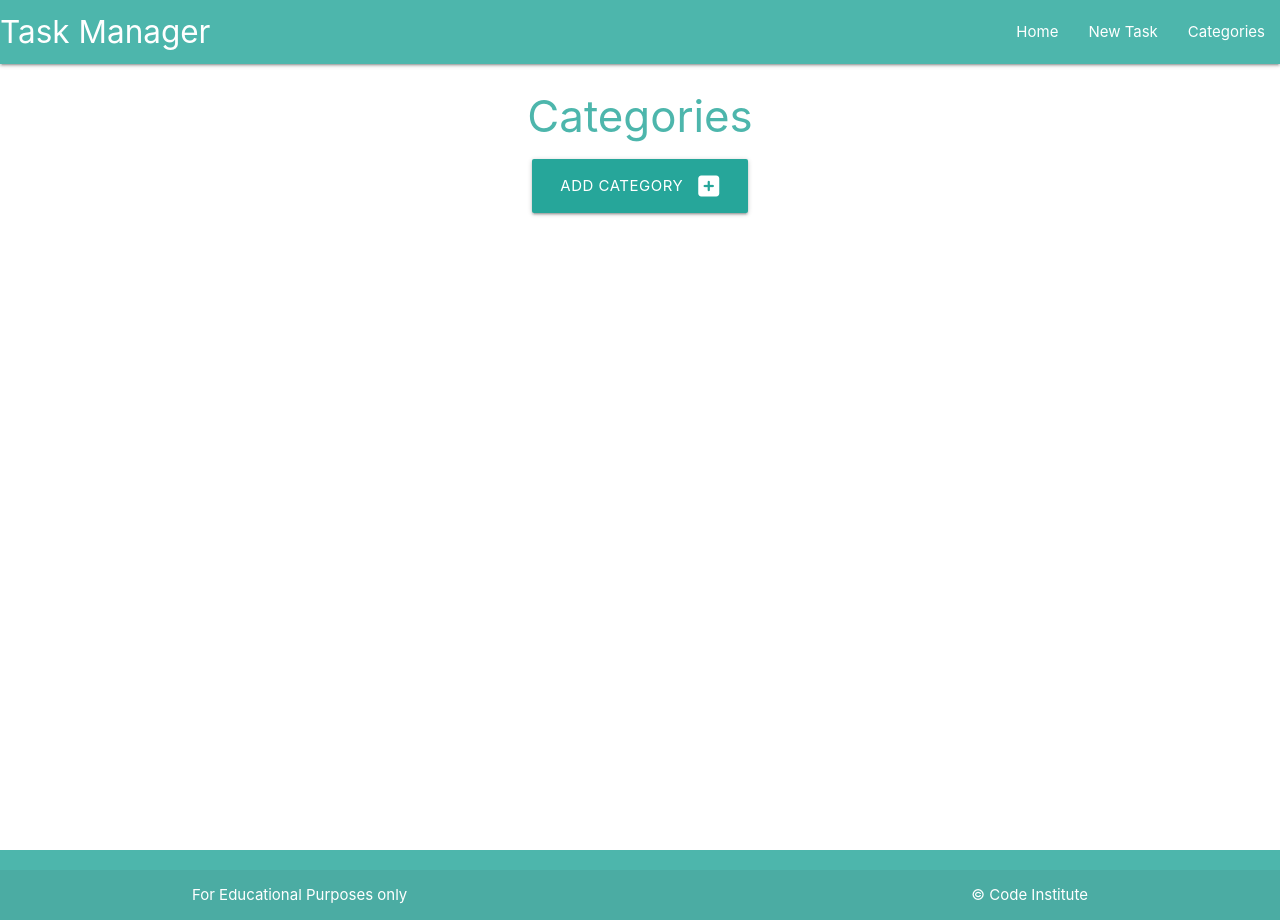
After one commit to MBissett29/Task-Manager-Project, a Flask app: page /categories in a window 1280 px wide. The commit adds this page. Run offline with Flask 2, Linux system fonts and the light colour scheme.

Commit message:
Add a categories page using GET POST python methods

```diff
--- a/taskmanager/models.py
+++ b/taskmanager/models.py
@@ -4,7 +4,7 @@ from taskmanager import db
 class Category(db.Model):
     # schema for the Category model
     id = db.Column(db.Integer, primary_key=True)
-    categroy_name = db.Column(db.String(25), unique=True, nullable=False)
+    category_name = db.Column(db.String(25), unique=True, nullable=False)
     tasks = db.relationship("Task", backref="categroy", cascade="all, delete", lazy=True)
 
     def __repr__(self):
--- a/taskmanager/routes.py
+++ b/taskmanager/routes.py
@@ -1,7 +1,23 @@
-from flask import render_template
+from flask import render_template, request, redirect, url_for
 from taskmanager import app, db
 from taskmanager.models import Category, Task
+
 
 @app.route("/")
 def home():
     return render_template("tasks.html")
+
+
+@app.route("/categories")
+def categories():
+    return render_template("categories.html")
+
+
+@app.route("/add_category", methods=["GET", "POST"])
+def add_category():
+    if request.method == "POST":
+        category = Category(category_name=request.form.get("category_name"))
+        db.session.add(category)
+        db.session.commit()
+        return redirect(url_for("categories"))
+    return render_template("add_category.html")
--- a/taskmanager/templates/base.html
+++ b/taskmanager/templates/base.html
@@ -18,7 +18,7 @@
               <ul class="right hide-on-med-and-down">
                 <li><a href="{{ url_for('home') }}">Home</a></li>
                 <li><a href="">New Task</a></li>
-                <li><a href="">Categories</a></li>
+                <li><a href="{{ url_for('categories') }}">Categories</a></li>
               </ul>
             </div>
           </nav>
@@ -26,7 +26,7 @@
           <ul class="sidenav" id="mobile-demo">
             <li><a href="{{ url_for('home') }}">Home</a></li>
             <li><a href="">New Task</a></li>
-            <li><a href="">Categories</a></li>
+            <li><a href="{{ url_for('categories') }}">Categories</a></li>
           </ul>
     </header>
 
--- /dev/null
+++ b/taskmanager/templates/categories.html
@@ -0,0 +1,14 @@
+{% extends "base.html" %}
+{% block content %}
+
+<h3 class="teal-text text-lighten-2 center-align">Categories</h3>
+
+<div class="row">
+    <div class="col s12 center-align">
+        <a href="{{ url_for('add_category') }}" class="btn-large teal-lighten-2">
+            Add Category <i class="fas fa-plus-square right"></i>
+        </a>
+    </div>
+</div>
+
+{% endblock %}
```
Also changed, not shown: taskmanager/templates/add_category.html (added, +25 -0 lines).
